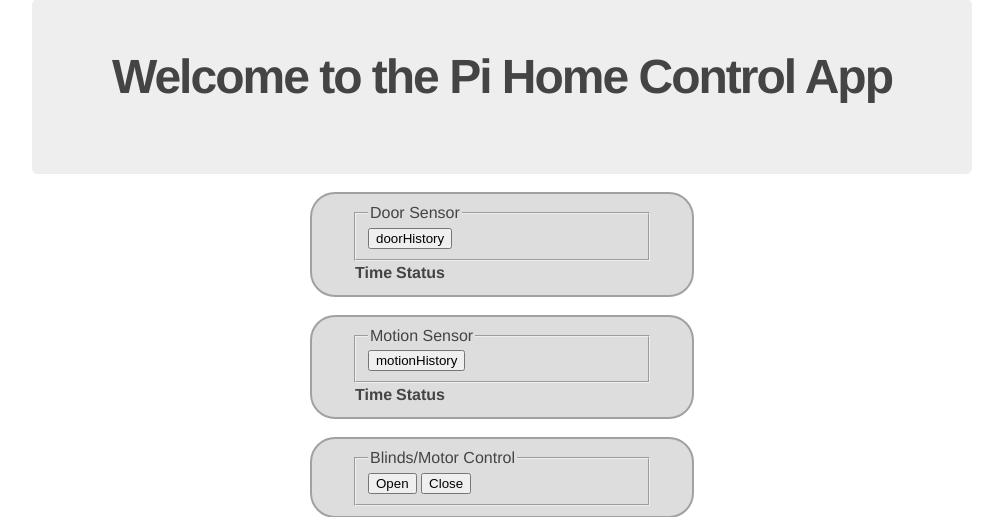
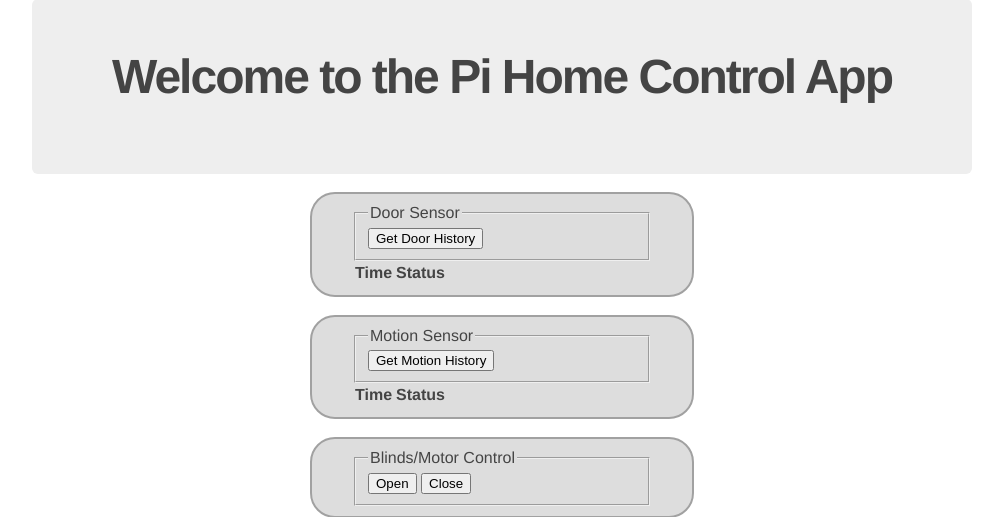
Before and after one commit to marbaugh/WebHomeControl, a Flask app: page / in a window 1280 px wide. Shown: the part 46-563 px from the top of the page, without its empty margins (138-1141 px from the left). Run offline with Flask 2, Linux system fonts and the light colour scheme; lists and menus that the app fills with data are empty; some libraries are stand-ins or nearby versions.

Commit message:
Update buttons to use javasript with ID

```diff
--- a/templates/home.html
+++ b/templates/home.html
@@ -8,7 +8,7 @@
   <div class="statusBox">
     <fieldset>
       <legend>Door Sensor</legend>
-      <input id="doorHistory" type="button" value="doorHistory" onclick="getDoorHistory();" />
+      <input type="button" id="doorHistory" value="Get Door History" />
     </fieldset>
     <table id="doorSensor" class="display">
       <thead>
@@ -26,7 +26,7 @@
   <div class="statusBox">
     <fieldset>
       <legend>Motion Sensor</legend>
-      <input id="motionHistory" type="button" value="motionHistory" onclick="getMotionHistory();" />
+      <input type="button" id="motionHistory" value="Get Motion History" />
     </fieldset>
     <table id="motionSensor" class="display">
       <thead>
```
